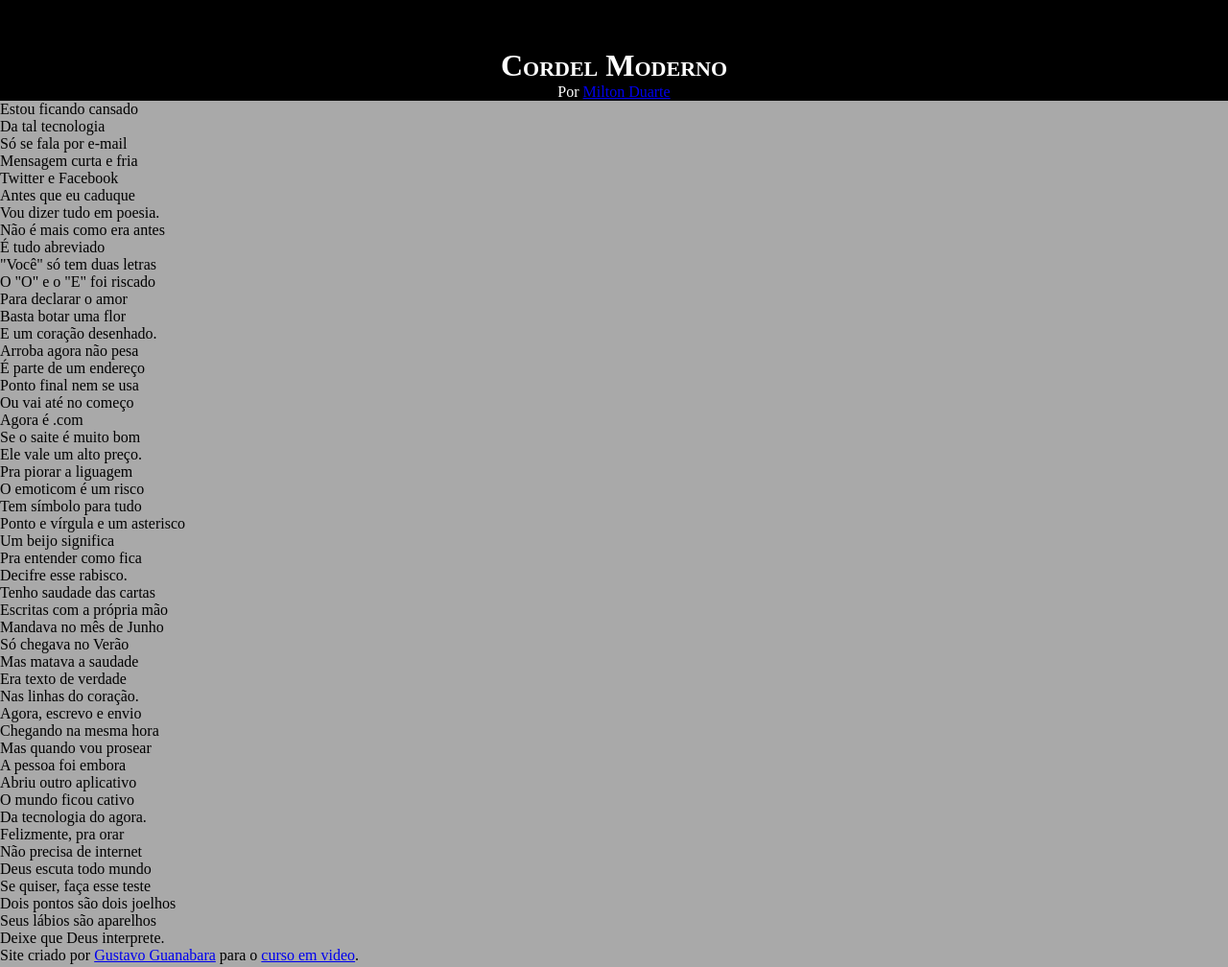
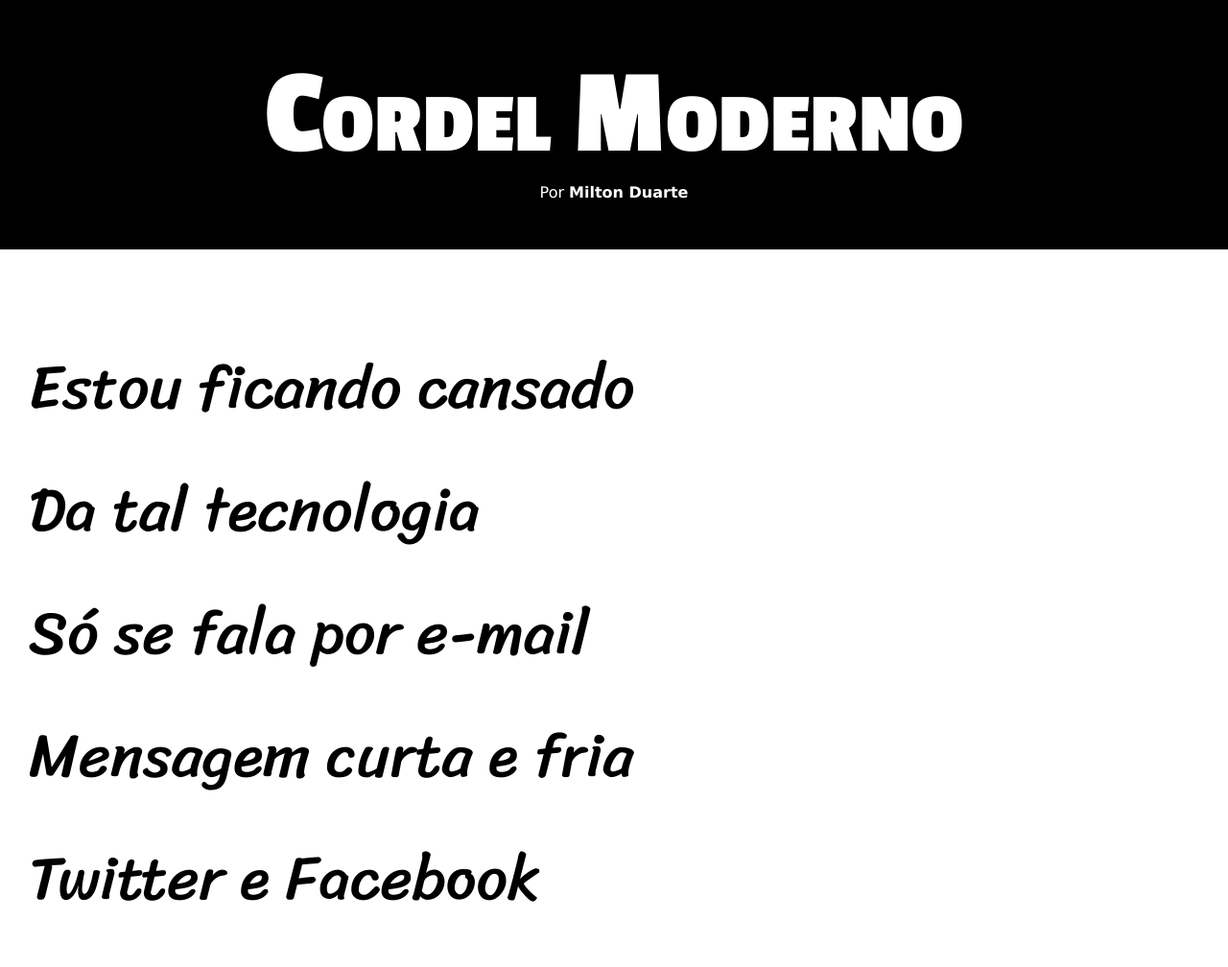
Before and after one commit to rodrigoaceresoli/html-css, a plain HTML site: page desafios/desafio012/index.html in a window 1280 px wide. Shown: the top 1008 px of the page at 96% size. Drawn offline with Linux system fonts and the light colour scheme.

Commit message:
Update style.css

```diff
--- a/estilo/style.css
+++ b/estilo/style.css
@@ -1,4 +1,14 @@
 @charset "UTF-8" ;
+
+@import url('https://fonts.googleapis.com/css2?family=Bebas+Neue&family=Passion+One:wght@400;700;900&display=swap');
+
+@import url('https://fonts.googleapis.com/css2?family=Sriracha&display=swap');
+
+:root {
+    --font1: Verdana, Geneva, Tahoma, sans-serif;
+    --font2: 'Passion One', cursive;
+    --font3: 'Sriracha', cursive;
+}
 
 * {
     margin: 0px;
@@ -8,6 +18,7 @@
 html, body {
     min-height: 100vh;
     background-color: darkgrey;
+    font-family: var(--font1);
 }
 
 header {
@@ -19,4 +30,52 @@ header {
 header > h1 {
     padding-top: 50px;
     font-variant: small-caps;
+    font-family: var(--font2);
+    font-size: 10vw;
 }
+
+header > p {
+    padding-bottom: 50px;
+}
+
+header a, footer a {
+    color: white;
+    text-decoration: none;
+    font-weight: bolder;
+}
+
+header a:hover, footer a:hover {
+    text-decoration: underline;
+}
+
+section {
+    padding-top: 10vh;
+    padding-bottom: 10vh;
+    line-height: 2em;
+    padding-left: 30px;
+    font-family: var(--font3);
+    font-size: 5vw;
+}
+
+section.normal {
+    background-color: white;
+    color: black;
+}
+
+section.imagem {
+    background-color: rgba(0, 0, 0, 0.411);
+    color: white;
+}
+
+section.imagem > p{
+display: inline-block;
+padding: 5px;
+background-color: rgba(0, 0, 0, 0.377);
+}
+
+footer {
+    background-color: black;
+    color: white;
+    text-align: center;
+    padding: 10px;
+}
```
